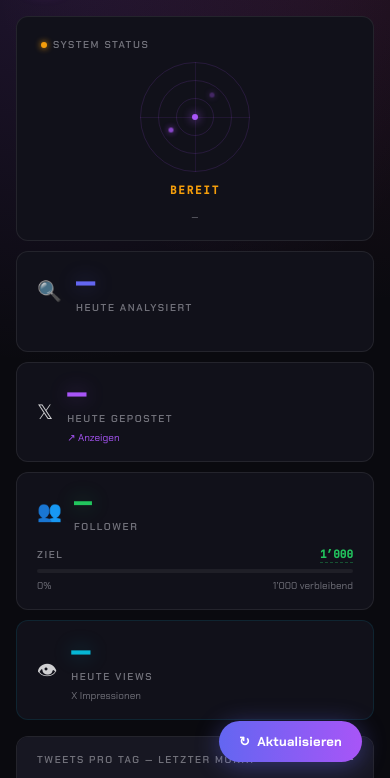
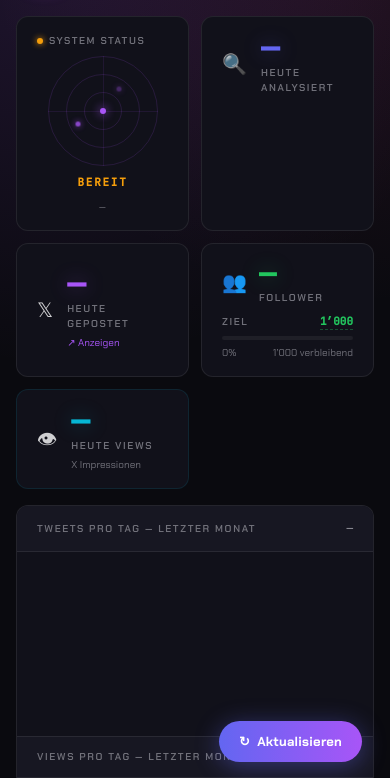
Before and after one commit to liqas222/swisstoday, a Flask app: template templates/dashboard.html in a window 390 px wide. Shown: the part 54-832 px from the top of the page. Run offline with Flask 3, Linux system fonts and the light colour scheme; the template is opened without the code that fills it, so the values that code supplies are empty.

Commit message:
Dashboard: stat cards horizontal top row, panels in 2×2 grid below

```diff
--- a/templates/dashboard.html
+++ b/templates/dashboard.html
@@ -95,19 +95,23 @@ body{
 @keyframes spin{from{transform:rotate(0deg)}to{transform:rotate(360deg)}}
 
 /* ── LAYOUT ── */
-.main{max-width:1200px;margin:0 auto;padding:24px 28px;display:flex;flex-direction:column;gap:16px}
+.main{max-width:1400px;margin:0 auto;padding:24px 28px;display:flex;flex-direction:column;gap:16px}
 
-/* ── TOP STATS ROW ── */
-.top-row{display:grid;grid-template-columns:240px 1fr 420px;gap:16px;align-items:start}
-.stats-col{display:flex;flex-direction:column;gap:10px}
+/* ── STATS ROW (horizontal) ── */
+.stats-row{display:grid;grid-template-columns:repeat(5,1fr);gap:12px;align-items:stretch}
+
+/* ── PANELS GRID (2×2) ── */
+.panels-grid{display:grid;grid-template-columns:1fr 1fr;gap:16px;align-items:start}
 .right-col{display:flex;flex-direction:column;gap:16px}
 
 /* ── RADAR / PULSE ── */
 .radar-box{
   background:var(--surface);border:1px solid var(--border);border-radius:12px;
-  padding:20px 24px 16px;position:relative;overflow:hidden;
-  display:flex;flex-direction:column;align-items:center;gap:10px;
+  padding:16px 20px;position:relative;overflow:hidden;
+  display:flex;flex-direction:column;align-items:center;justify-content:center;gap:8px;
+  transition:border-color .2s;
 }
+.radar-box:hover{border-color:var(--border-hi)}
 .radar-lbl{
   font-size:10px;font-weight:600;text-transform:uppercase;letter-spacing:.16em;
   color:var(--dim);align-self:flex-start;display:flex;align-items:center;gap:6px;
@@ -431,7 +435,7 @@ footer{
 /* ── FOLLOWER CARD ── */
 .follower-card{
   background:var(--surface);border:1px solid var(--border);border-radius:12px;
-  padding:16px 20px;display:flex;flex-direction:column;gap:12px;
+  padding:16px 20px;display:flex;flex-direction:column;gap:8px;
   transition:border-color .2s;
 }
 .follower-card:hover{border-color:var(--border-hi)}
@@ -442,9 +446,10 @@ footer{
 /* ── BREAKDOWN ROWS ── */
 .breakdown-wrap{border-top:1px solid var(--border);padding:14px 18px;display:flex;flex-direction:column;gap:6px}
 
-@media(max-width:1100px){.top-row{grid-template-columns:240px 1fr}}
+@media(max-width:1100px){.stats-row{grid-template-columns:repeat(3,1fr)}.panels-grid{grid-template-columns:1fr}}
 @media(max-width:800px){
-  .top-row{grid-template-columns:1fr}
+  .stats-row{grid-template-columns:repeat(2,1fr)}
+  .panels-grid{grid-template-columns:1fr}
   .main{padding:16px}
 }
 </style>
@@ -469,9 +474,8 @@ footer{
 
 <div class="main">
 
-  <!-- TOP ROW: left stats + middle chart + right queue/slots -->
-  <div class="top-row">
-    <div class="stats-col">
+  <!-- STATS ROW: all 5 cards horizontally -->
+  <div class="stats-row">
 
     <!-- Radar / Pulse Panel -->
     <div class="radar-box">
@@ -566,7 +570,10 @@ footer{
 
   </div>
 
-    <!-- Monthly chart (middle) -->
+  <!-- PANELS 2×2 -->
+  <div class="panels-grid">
+
+    <!-- Panel 1: Charts (left) -->
     <div class="chart-card">
       <div class="chart-hdr">
         <h2>Tweets pro Tag — letzter Monat</h2>
@@ -585,7 +592,7 @@ footer{
       <div class="breakdown-wrap" id="src-breakdown"></div>
     </div>
 
-    <!-- Queue + Slots (right column) -->
+    <!-- Panel 2: Queue + Slots (right) -->
     <div class="right-col">
       <div class="tweets-card" style="max-height:500px;overflow:hidden;display:flex;flex-direction:column">
         <div class="panel-hdr">
@@ -602,9 +609,8 @@ footer{
         <div class="slots-grid" id="slots-grid"></div>
       </div>
     </div>
-  </div>
 
-  <!-- SOURCES -->
+    <!-- Panel 3: Sources (left) -->
     <div class="src-card">
       <div class="panel-hdr">
         <h2>Quellen — heute <span class="cnt" id="src-cnt">0</span></h2>
@@ -624,7 +630,7 @@ footer{
       </table>
     </div>
 
-  <!-- INSIGHTS -->
+    <!-- Panel 4: Insights (right) -->
     <div class="insights-card" id="insights-card">
       <div class="insights-hdr">
         <div style="display:flex;align-items:center;gap:10px">
@@ -638,7 +644,9 @@ footer{
       </div>
     </div>
 
-  <!-- LOG -->
+  </div>
+
+  <!-- LOG: full width below -->
   <div class="log-card">
     <div class="log-hdr">
       <h2>Log <span id="fetch-countdown" style="font-size:10px;font-weight:400;color:var(--dim);margin-left:8px;font-family:'JetBrains Mono',monospace;text-transform:none;letter-spacing:0"></span></h2>
```
Lines whose indentation alone changed are shown as unchanged.
